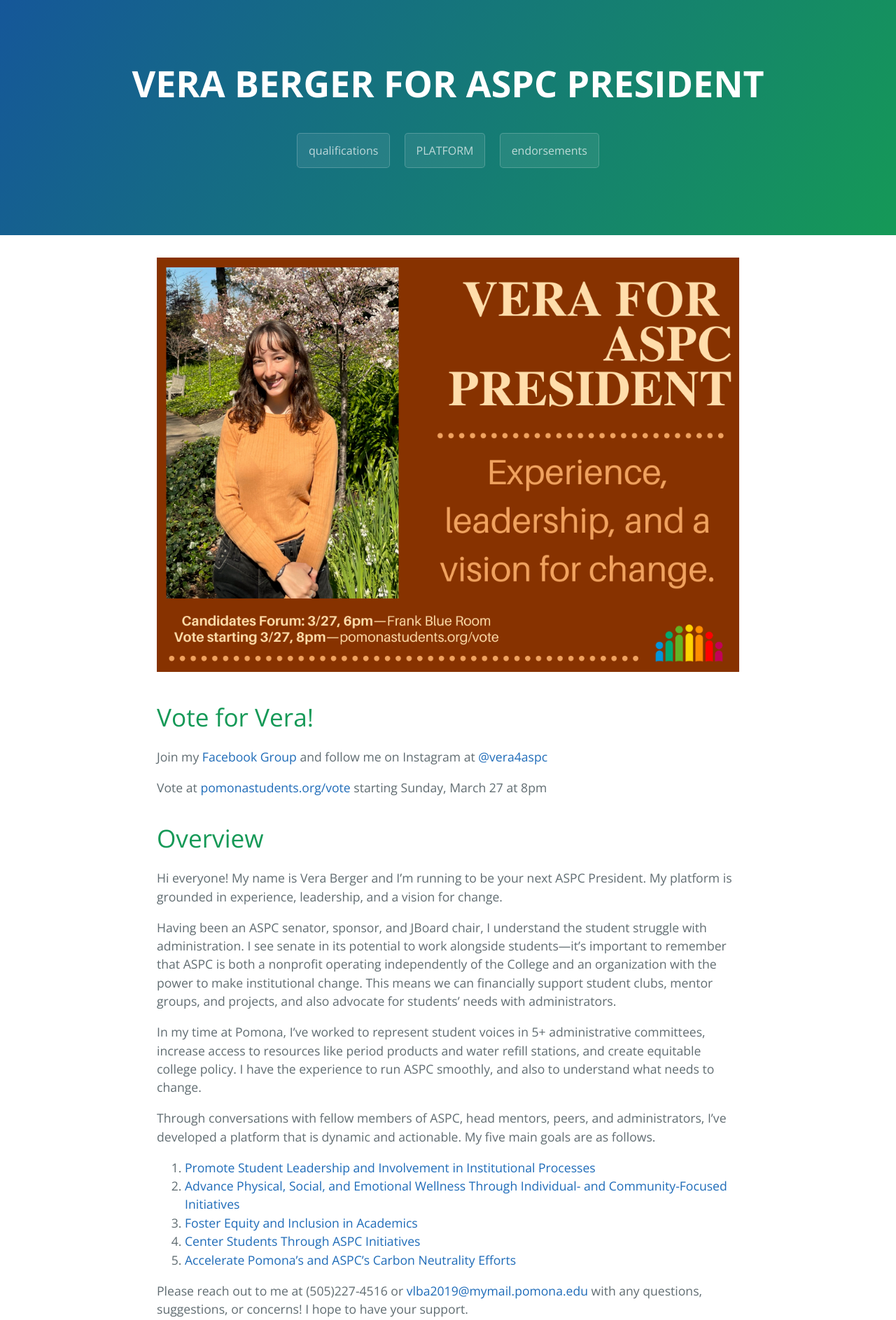
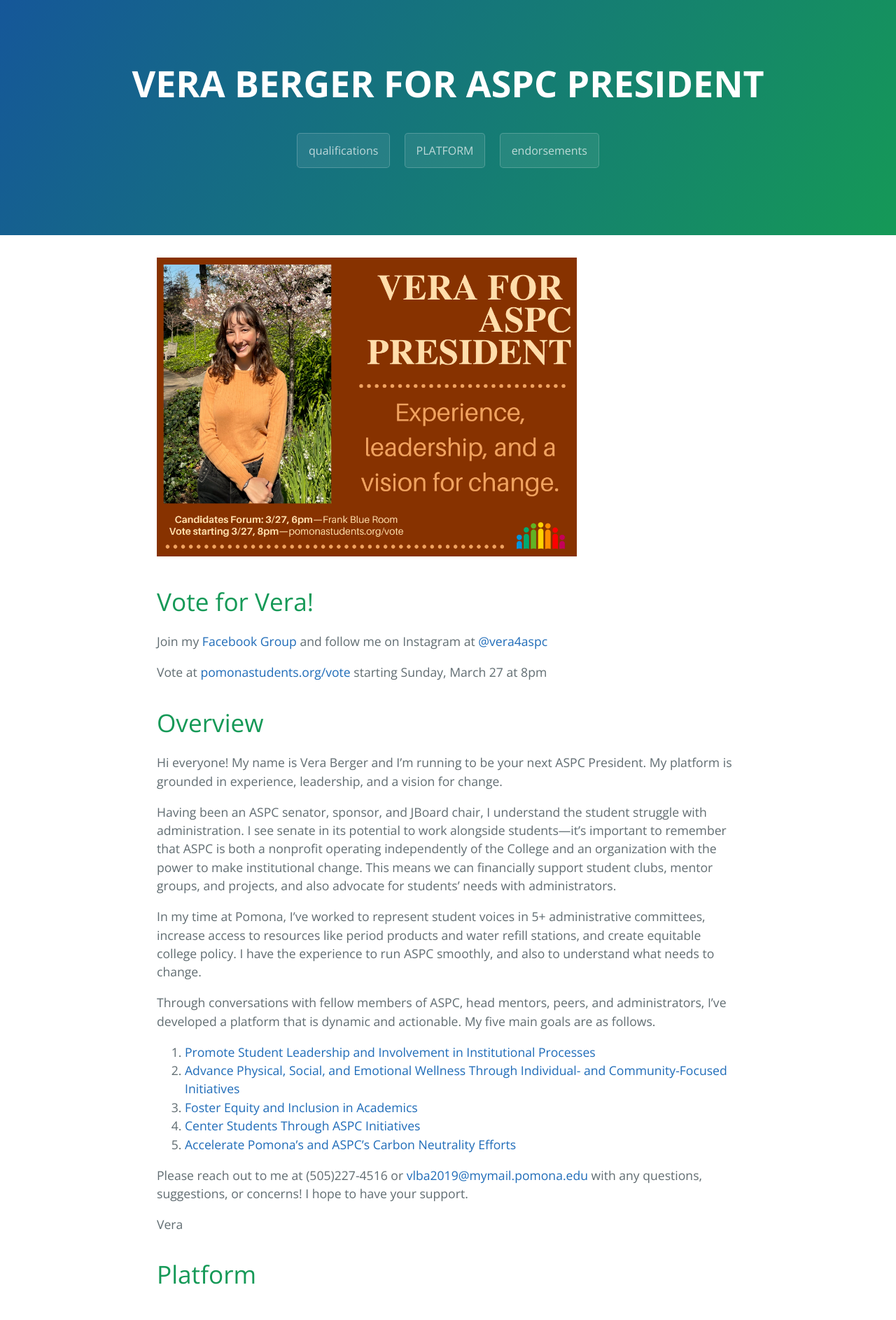
Before and after one commit to veraberger/veraberger.github.io, a Jekyll site: the page built from index.md, in a window 1280 px wide. Shown: the top 1886 px of the page at 70% size. Built offline with Jekyll 4.4.1, drawn with Linux system fonts in a browser that asks for light colours.

Commit message:
Update index.md

```diff
--- a/index.md
+++ b/index.md
@@ -4,7 +4,7 @@
 filename: index
 ---
 
-![](pres.png)
+<img src="pres.png" width="600">
 
 # Vote for Vera!
 
@@ -132,4 +132,4 @@
 + Provide ASPC-funded stipends to student representatives on the President’s Advisory Committee on Sustainability
 
 
-![be one of vera's bergers today!](endplatform.png)
+<img src="endplatform.png" width="600">
```
